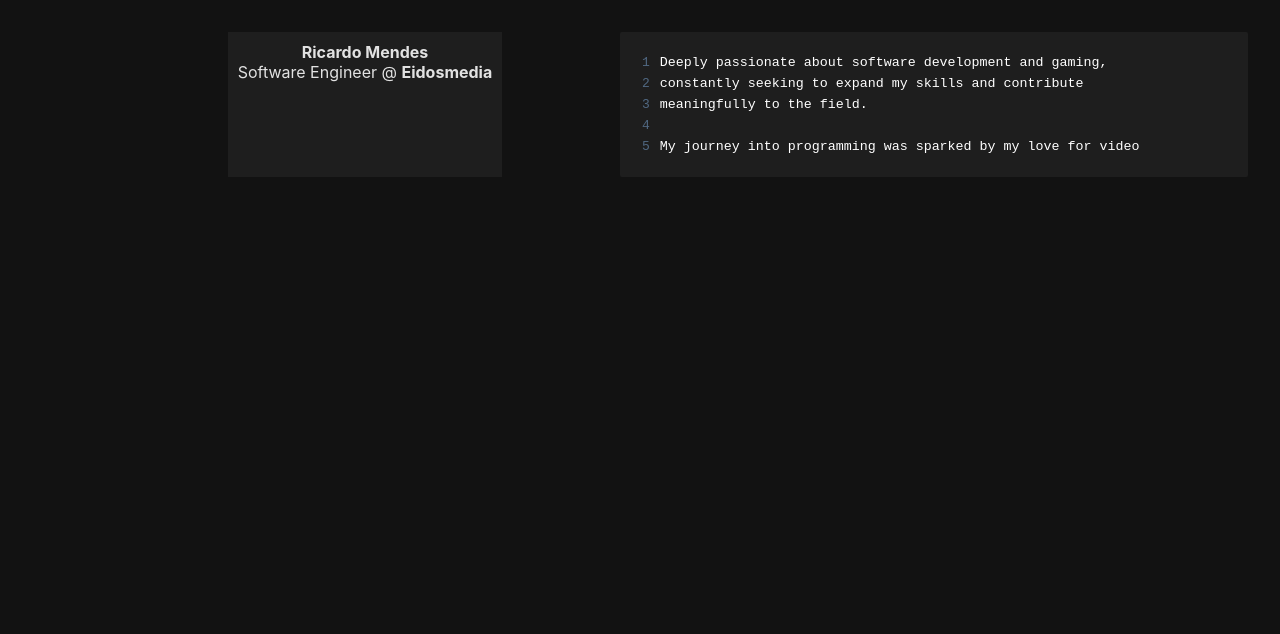
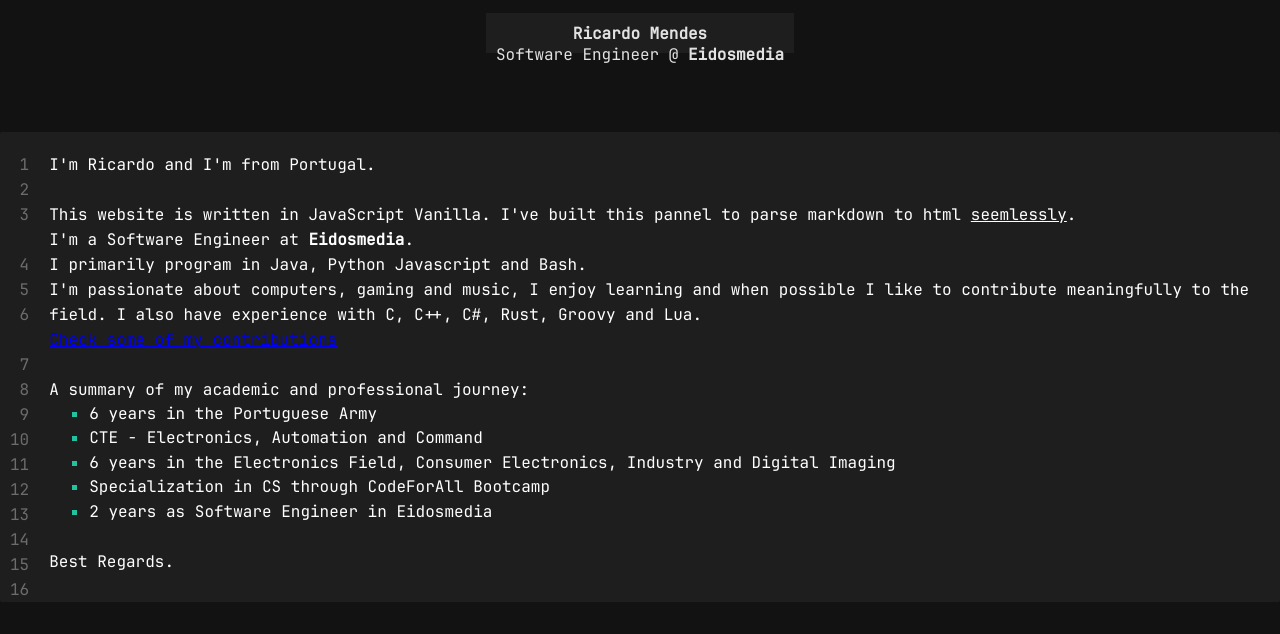
Before and after one commit to rikkarth/rikkarth.streambit.dev, a website built with Vite: page index.html in a window 1280 px wide. Built offline with nearby package versions, Linux system fonts and the light colour scheme.

Commit message:
editor base impl

```diff
--- a/assets/styles/description.css
+++ /dev/null
@@ -1,9 +0,0 @@
-.description {
-  margin: 0 auto;
-  font-family: Inter, system-ui, Avenir, Helvetica, Arial, sans-serif;
-  font-weight: 400;
-  background-color: #1E1E1E;
-  padding: 10px;
-  text-align: center;
-  grid-column: 2 / 5;
-}
--- /dev/null
+++ b/assets/styles/editor.css
@@ -0,0 +1,63 @@
+@font-face {
+  font-family: "MesloLGMNerdFont-Regular";
+  src: url("../fonts/MesloLGMNerdFont-Regular.ttf");
+}
+
+@font-face {
+  font-family: "Roboto Mono";
+  src: url("https://fonts.googleapis.com/css2?family=Roboto+Mono:ital,wght@0,100..700;1,100..700&display=swap");
+}
+
+@font-face {
+  font-family: "JetBrains Mono";
+  src: url("../fonts/JetBrainsMono-Regular.woff2");
+}
+
+p {
+  margin: 0;
+}
+
+li::marker {
+  list-style-position: inside;
+}
+
+.editor {
+  overflow: hidden;
+  display: flex;
+  gap: 10px;
+  font-family: "JetBrains Mono", "Roboto Mono", "MesloLGMNerdFont-Regular",
+    monospace;
+  font-size: 16px;
+  background: #1e1e1e;
+  border-radius: 2px;
+  padding: 20px 10px;
+  grid-column: 3 / 4;
+  grid-row: 2;
+  line-height: 25px;
+  max-width: 1500px;
+  max-height: 430px;
+}
+
+.text-area {
+  color: #fff;
+}
+
+.line-numbers {
+  color: #6c6c6c;
+  padding-right: 10px;
+  text-align: right;
+  user-select: none;
+}
+
+.text-area ul {
+  margin: 0px;
+  list-style-type: square;
+}
+
+.text-area ul li {
+  line-height: 24.5px;
+}
+
+.text-area ul li::marker {
+  color: rgb(34, 194, 159);
+}
--- a/assets/styles/introduction.css
+++ /dev/null
@@ -1,53 +0,0 @@
-.introduction {
-  /* margin: 0 auto;
-    font-family: Inter, system-ui, Avenir, Helvetica, Arial, sans-serif;
-    font-weight: 400;
-    background-color: #1e1e1e;
-    padding: 10px;
-    text-align: center;
-    grid-column: 2 / 5;
-    grid-row: 2;
-    text-align: left;
-    line-height: 21px;
-    overflow-y: hidden;
-    min-width: 500px;
-    outline: none;
-    resize: none; */
-}
-
-.editor {
-  display: inline-flex;
-  gap: 10px;
-  font-family: monospace;
-  line-height: 21px;
-  background: #1e1e1e;
-  border-radius: 2px;
-  padding: 20px 10px;
-}
-
-textarea {
-  line-height: 21px;
-  overflow-y: hidden;
-  padding: 0;
-  border: 0;
-  background: #1e1e1e;
-  color: #fff;
-  min-width: 500px;
-  outline: none;
-  resize: none;
-}
-
-.line-numbers {
-  width: 20px;
-  text-align: right;
-}
-
-.line-numbers span {
-  counter-increment: linenumber;
-}
-
-.line-numbers span::before {
-  content: counter(linenumber);
-  display: block;
-  color: #506882;
-}
--- a/assets/styles/style.css
+++ b/assets/styles/style.css
@@ -1,15 +1,31 @@
+@font-face {
+  font-family: "MesloLGMNerdFont-Regular";
+  src: url("../fonts/MesloLGMNerdFont-Regular.ttf");
+}
+
+@font-face {
+  font-family: "Roboto Mono";
+  src: url("https://fonts.googleapis.com/css2?family=Roboto+Mono:ital,wght@0,100..700;1,100..700&display=swap");
+}
+
+@font-face {
+  font-family: "JetBrains Mono";
+  src: url("../fonts/JetBrainsMono-Regular.woff2");
+}
+
 :root {
   background-color: #121212;
-  font-synthesis: none;
+  /* font-synthesis: none;
   text-rendering: optimizeLegibility;
   -webkit-font-smoothing: antialiased;
-  -moz-osx-font-smoothing: grayscale;
+  -moz-osx-font-smoothing: grayscale; */
 }
 
 body {
   margin: 0;
   min-width: 320px;
   min-height: 100vh;
+  place-items: center;
 }
 
 #app {
@@ -17,6 +33,20 @@ body {
   grid-template-columns: auto auto auto auto auto;
   grid-template-rows: auto auto auto auto auto;
   row-gap: 1rem;
-  max-width: 1280px;
-  padding: 2rem;
+  padding-top: 1%;
+  width: 100%;
+  min-height: 100vh;
 }
+
+.description {
+  margin: 0 auto;
+  font-family: "JetBrains Mono", "Roboto Mono", "MesloLGMNerdFont-Regular",
+    monospace;
+  font-weight: 400;
+  background-color: #1e1e1e;
+  padding: 10px;
+  text-align: center;
+  grid-row: 1;
+  grid-column: 3;
+  max-height: 20%;
+}
--- a/index.html
+++ b/index.html
@@ -2,6 +2,7 @@
 <html lang="en">
   <head>
     <meta charset="UTF-8" />
+    <link rel="stylesheet" href="https://fonts.googleapis.com/css2?family=Roboto+Mono:wght@400;700&display=swap">
     <link rel="icon" type="image/svg+xml" href="/vite.svg" />
     <meta name="viewport" content="width=device-width, initial-scale=1.0" />
     <title>Ricardo Mendes aka Rikkarth</title>
--- a/src/docs/introduction.md
+++ b/src/docs/introduction.md
@@ -1,5 +1,21 @@
-Deeply passionate about software development and gaming, constantly seeking to expand my skills and contribute meaningfully to the field.
+I'm Ricardo and I'm from Portugal.
 
-My journey into programming was sparked by my love for video games, which also taught me a lot about problem-solving.
+<br>This website is written in JavaScript Vanilla. I've built this pannel to parse markdown to html <ins>seemlessly</ins>.
 
-I consider myself a bit of a nerd, always eager to learn more about the world around me, especially when it comes to science and technology.
+I'm a Software Engineer at **Eidosmedia**.
+
+I primarily program in Java, Python Javascript and Bash.
+
+I'm passionate about computers, gaming and music, I enjoy learning and when possible I like to contribute meaningfully to the field. I also have experience with C, C++, C#, Rust, Groovy and Lua.
+
+[Check some of my contributions](www.something.com)
+
+<br>A summary of my academic and professional journey:
+
+* 6 years in the Portuguese Army
+* CTE - Electronics, Automation and Command
+* 6 years in the Electronics Field, Consumer Electronics, Industry and Digital Imaging
+* Specialization in CS through CodeForAll Bootcamp
+* 2 years as Software Engineer in Eidosmedia
+
+<br>Best Regards.
--- /dev/null
+++ b/src/editor_handler.js
@@ -0,0 +1,117 @@
+import "../assets/styles/editor.css";
+
+export class EditorHandler {
+  #container;
+  #textEl;
+  #lineNumbersEl;
+  #editorLineCounter = 1;
+
+  /**
+   * Prepares the editor for rendering text content with line numbers on the left side of the text area
+   * @param {HTMLElement} app - the root element to which the editor will be appended
+   */
+  constructor() {
+    this.#container = document.createElement("div");
+    this.#textEl = document.createElement("div");
+    this.#lineNumbersEl = document.createElement("div");
+
+    this.#container.setAttribute("class", "editor");
+    this.#textEl.setAttribute("class", "text-area");
+    this.#lineNumbersEl.setAttribute("class", "line-numbers");
+
+    this.#container.appendChild(this.#lineNumbersEl);
+    this.#container.appendChild(this.#textEl);
+  }
+
+  get editor() {
+    return this.#container;
+  }
+
+  get lineCount() {
+    return this.#editorLineCounter;
+  }
+
+  update(text) {
+    this.#textEl.innerHTML = text;
+
+    const textElStyles = window.getComputedStyle(this.#textEl);
+
+    // get canvas and context for measuring text width
+    const canvas = document.createElement("canvas");
+    const ctx = canvas.getContext("2d");
+    const font = `${textElStyles.fontSize} ${textElStyles.fontFamily}`;
+    ctx.font = font;
+
+    const maxWidth = this.#calcMaxWidth(textElStyles);
+
+    const lines = text.split("\n");
+    lines
+      .filter((line) => line !== "")
+      .filter((line) => !/<\/?ul>/.test(line))
+      .forEach((line) => this.#measureAndRenderLineNums(line, ctx, maxWidth));
+  }
+
+  #measureAndRenderLineNums(line, ctx, maxWidth) {
+    console.log(`${this.lineCount} : ${ctx.measureText(line).width} : ${line}`);
+
+    // add one line number for each line
+    const lineNumDiv = document.createElement("div");
+    lineNumDiv.innerHTML = this.lineCount;
+    this.#incrementEditorLineCounter();
+    this.#lineNumbersEl.appendChild(lineNumDiv);
+
+    const words = line.split(/(<[^>]+>| )/); // split by html tags and spaces
+
+    let accumulator = 0;
+    words.forEach((word) => {
+      this.#parseBrTags(word);
+
+      const wordWidth = ctx.measureText(word).width;
+
+      // if the word is too long to fit on the current line
+      if (accumulator + wordWidth > maxWidth) {
+        accumulator = wordWidth; // start new line with the current word
+        const shiftDiv = document.createElement("div");
+        shiftDiv.innerHTML = "&nbsp;";
+        this.#lineNumbersEl.appendChild(shiftDiv);
+      } else {
+        accumulator += wordWidth;
+      }
+    });
+  }
+
+  /**
+   * Calculate the maximum width of the text area
+   * @param {CSSStyleDeclaration} textElStyles
+   * @returns {number} the maximum width of the text area
+   */
+  #calcMaxWidth(textElStyles) {
+    const textAreaWidth = parseFloat(textElStyles.width);
+    const paddingLeft = parseFloat(textElStyles.paddingLeft);
+    const paddingRight = parseFloat(textElStyles.paddingRight);
+    const borderLeftWidth = parseFloat(textElStyles.borderLeftWidth);
+    const borderRightWidth = parseFloat(textElStyles.borderRightWidth);
+
+    return (
+      textAreaWidth -
+      paddingLeft -
+      paddingRight -
+      borderLeftWidth -
+      borderRightWidth
+    );
+  }
+
+  #parseBrTags(word) {
+    if (word.includes("<br>")) {
+      console.log("br tag found");
+      const el = document.createElement("div");
+      el.innerHTML = this.#editorLineCounter;
+      this.#incrementEditorLineCounter();
+      this.#lineNumbersEl.appendChild(el);
+    }
+  }
+
+  #incrementEditorLineCounter() {
+    this.#editorLineCounter++;
+  }
+}
--- a/src/main.js
+++ b/src/main.js
@@ -1,43 +1,34 @@
+import { marked } from "marked";
+
+import { EditorHandler } from "./editor_handler";
 import description_md from "./docs/description.md?raw";
 import introduction_md from "./docs/introduction.md?raw";
-import { marked } from "marked";
 import "../assets/styles/style.css";
-import "../assets/styles/description.css";
-import "../assets/styles/introduction.css";
 
 function main() {
-  document.querySelector("#app").innerHTML = description() + introduction();
-}
+  const app = document.querySelector("#app");
+  const editorHandler = new EditorHandler(app);
 
-function introduction() {
-  const lines = introduction_md.split("\n");
-  const spans = lines
-    .filter((line, index) => filterOutLastEmptyLine(index, lines, line))
-    .map((line) => `<span></span>`)
-    .join("");
+  app.appendChild(description());
+  app.appendChild(editorHandler.editor);
 
-  return `<div class="editor">
-          <div class="line-numbers">
-            ${spans}
-          </div>
-          <textarea class="introduction">${introduction_md}</textarea>
-          </div>
-`;
-}
+  const intro = marked.parse(introduction_md);
 
-function filterOutLastEmptyLine(index, lines, line) {
-  // filter out the last empty line in the markdown file to avoid extra line in the editor
-  return !(index === lines.length - 1 && line === "");
+  editorHandler.update(intro);
+
+  // Add resize event listener
+  window.addEventListener("resize", () => {
+    editorHandler.update(intro);
+  });
 }
 
 function description() {
   const convertedMD = marked.parse(description_md);
 
-  return `
-          <div class="description">
-            ${convertedMD}
-          </div>
-`;
+  const div = document.createElement("div");
+  div.setAttribute("class", "description");
+  div.innerHTML = convertedMD;
+  return div;
 }
 
 main();
--- /dev/null
+++ b/vite.config.js
@@ -0,0 +1,7 @@
+import { defineConfig } from 'vite';
+
+export default defineConfig({
+  build: {
+    sourcemap: false,
+  },
+});
```
Also changed, not shown: assets/fonts/JetBrainsMono-Regular.woff2 (added), 2 other files.
